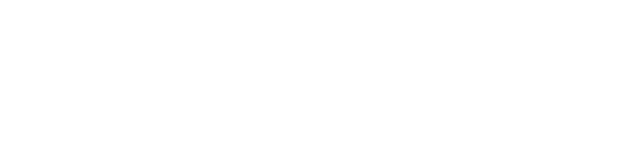
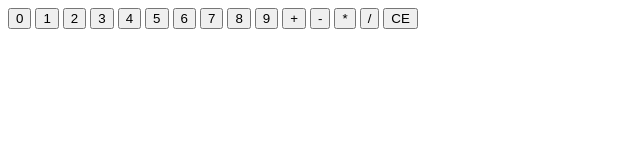
Before and after one commit to bruno-1/calculator, a plain HTML site: page index.html in a window 1280 px wide. Shown: the whole page, without its empty margins (0-640 px from the left). Drawn offline with Linux system fonts and the light colour scheme.

Commit message:
feat: add display and buttons

```diff
--- a/index.html
+++ b/index.html
@@ -7,6 +7,25 @@
     <link rel="stylesheet" href="style.css" />
   </head>
   <body>
+    <div id="display">
+    </div>
+    <div>
+      <button>0</button>
+      <button>1</button>
+      <button>2</button>
+      <button>3</button>
+      <button>4</button>
+      <button>5</button>
+      <button>6</button>
+      <button>7</button>
+      <button>8</button>
+      <button>9</button>
+      <button>+</button>
+      <button>-</button>
+      <button>*</button>
+      <button>/</button>
+      <button>CE</button>
+    </div>
 
     <script src="script.js"></script>
   </body>
```
